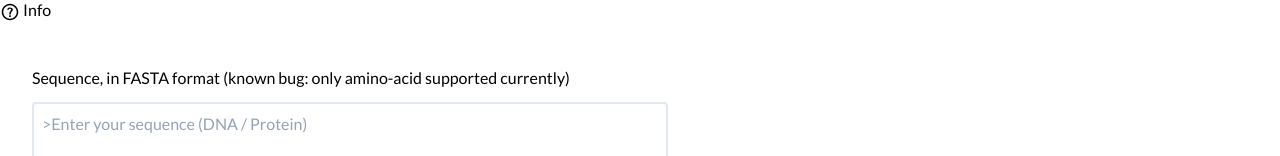
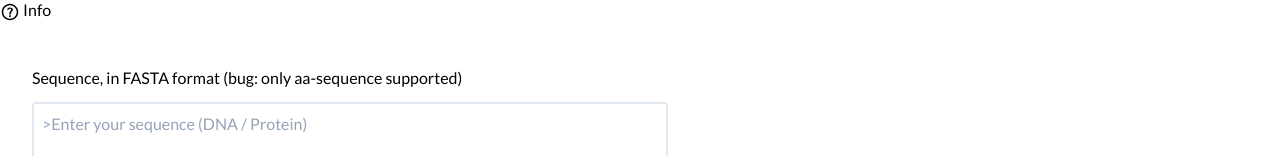
Before and after one commit to serratus-bio/serratus.io, a React (Create React App) app: page /palmid in a window 1280 px wide. Shown: the part 148-304 px from the top of the page. Built offline with nearby package versions, Linux system fonts and the light colour scheme.

Commit message:
prettier

```diff
--- a/src/components/Palmid/Palmid.tsx
+++ b/src/components/Palmid/Palmid.tsx
@@ -144,7 +144,7 @@ export const Palmid = () => {
                     !isFastaCollapsed ? 'collapsed' : 'expanded'
                 }`}
                 aria-expanded={isFastaCollapsed}>
-                <p className='my-3'>Sequence, in FASTA format (known bug: only amino-acid supported currently)</p>
+                <p className='my-3'>Sequence, in FASTA format (bug: only aa-sequence supported)</p>
                 <textarea
                     className='border-2 focus:ring-1 rounded focus: outline-none resize-none  mb-2 p-2'
                     id='fastaInput'
```
